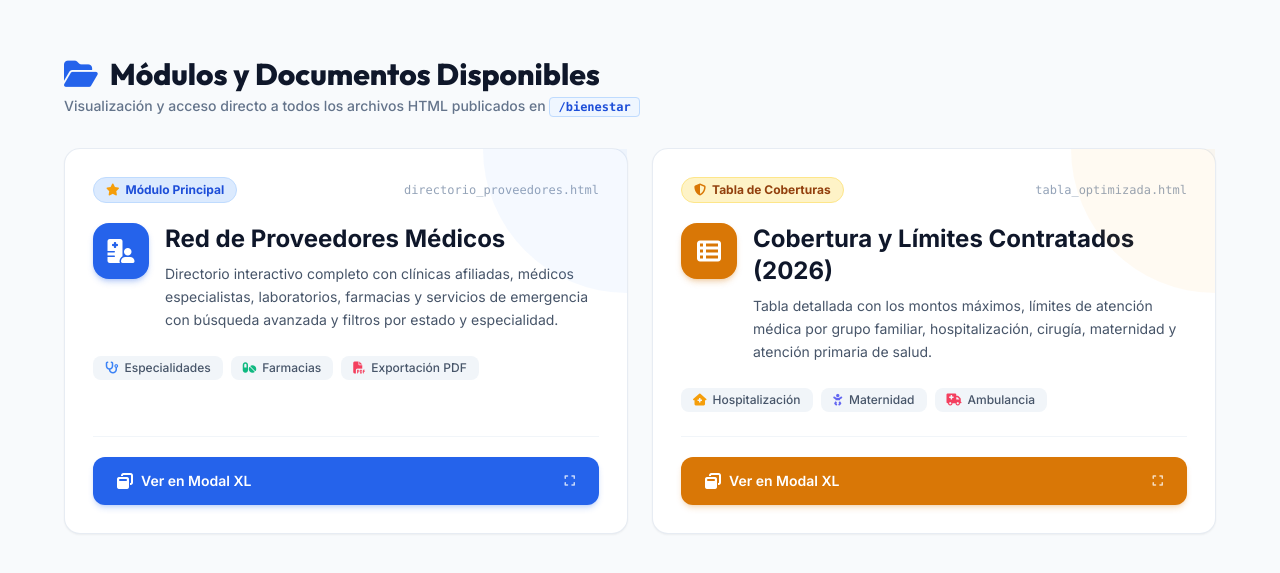
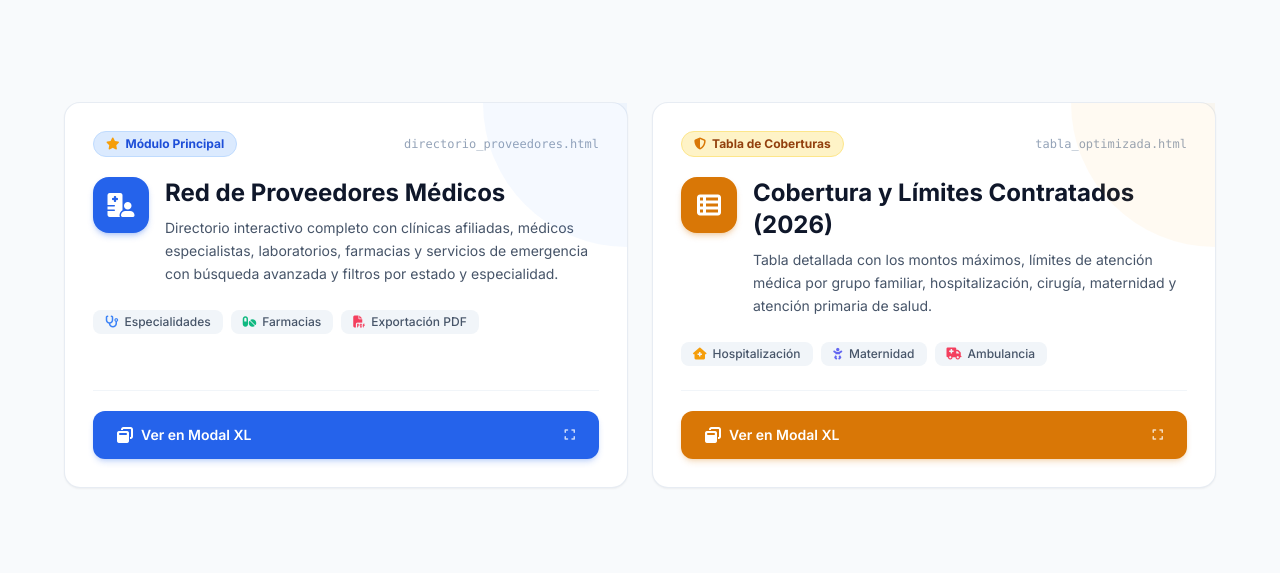
Before and after one commit to REPOUPTPC/talento_humano, a plain HTML site: page bienestar/gs.html in a window 1280 px wide. Shown: the part 105-678 px from the top of the page. Drawn offline with nearby package versions, Linux system fonts and the light colour scheme.

Commit message:
Act Modales

```diff
--- a/bienestar/gs.html
+++ b/bienestar/gs.html
@@ -49,17 +49,6 @@
 <body class="min-h-screen bg-slate-50 p-4 sm:p-8 flex flex-col justify-center items-center">
 
   <div class="max-w-6xl w-full mx-auto">
-
-    <!-- ENCABEZADO IDÉNTICO A LA IMAGEN -->
-    <div class="mb-8">
-      <h2 class="text-2xl sm:text-3xl font-extrabold font-display text-slate-900 flex items-center gap-3">
-        <i class="fa-solid fa-folder-open text-blue-600"></i>
-        Módulos y Documentos Disponibles
-      </h2>
-      <p class="text-sm text-slate-500 mt-1 font-medium">
-        Visualización y acceso directo a todos los archivos HTML publicados en <code class="bg-blue-50 text-blue-700 px-2 py-0.5 rounded text-xs font-mono font-semibold border border-blue-200">/bienestar</code>
-      </p>
-    </div>
 
     <!-- CUADRÍCULA DE LAS 2 TARJETAS SOLO CON BOTÓN MODAL XL -->
     <div class="grid grid-cols-1 lg:grid-cols-2 gap-6">
```
